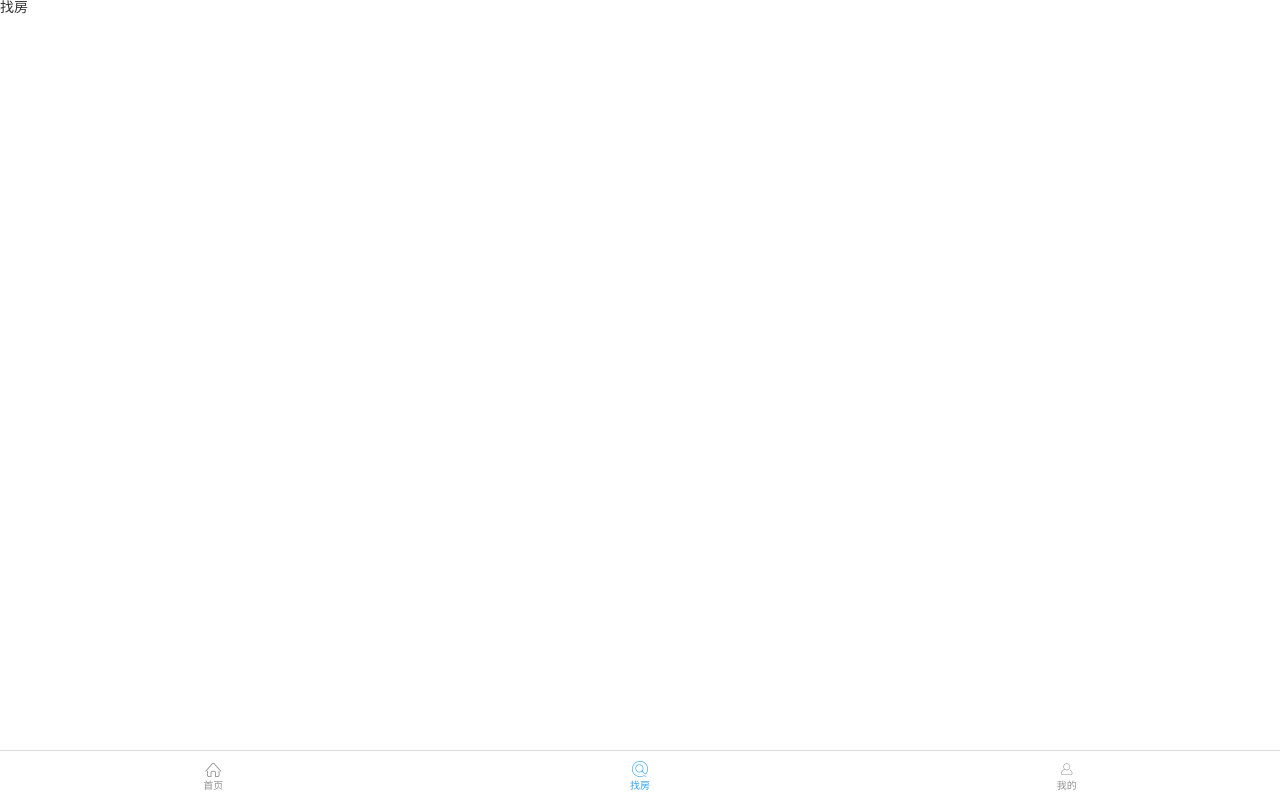
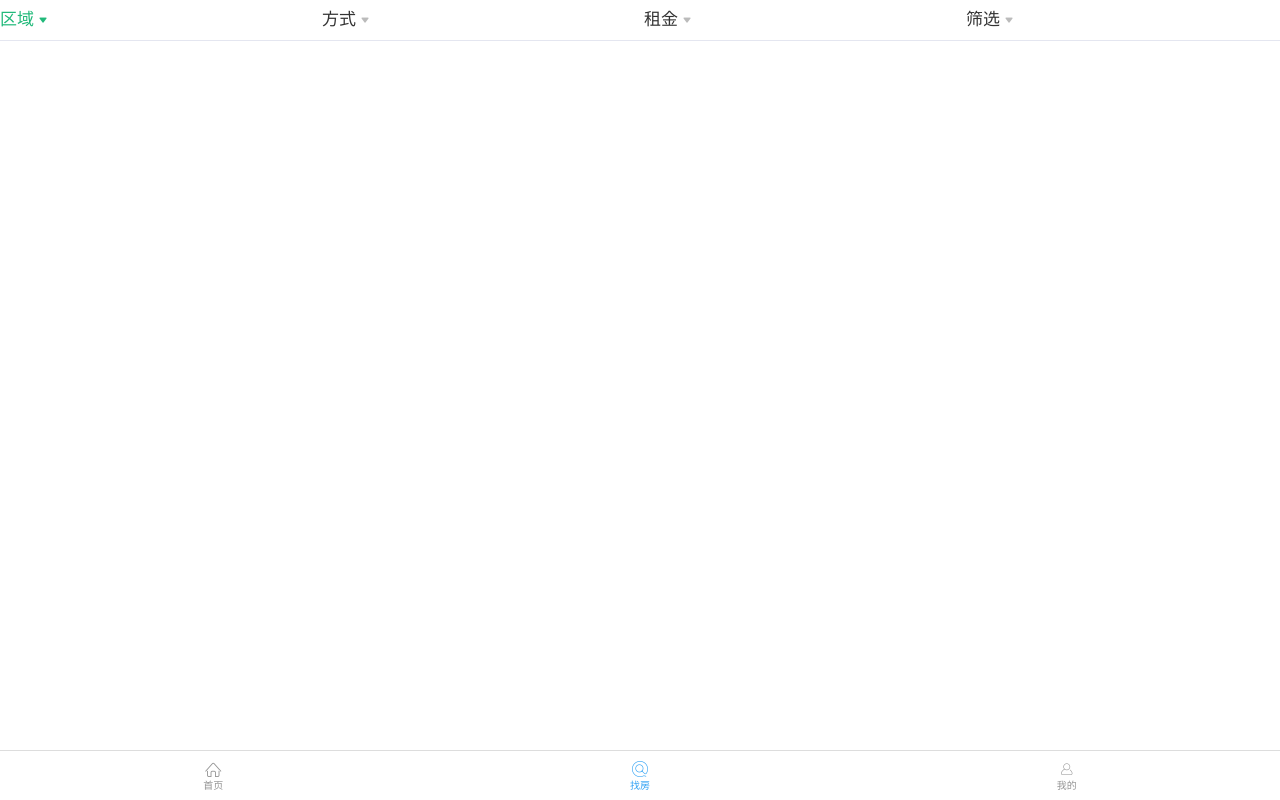
Before and after one commit to yxp1995/my-app, a React (Create React App) app: page /Home/house in a window 1280 px wide. Built offline with nearby package versions, Linux system fonts and the light colour scheme.

Commit message:
找房模块头部导航显示隐藏完成

```diff
--- /dev/null
+++ b/src/components/FilterFooter/index.js
@@ -0,0 +1,26 @@
+import React from 'react'
+
+import { Flex } from 'antd-mobile'
+import PropTypes from 'prop-types'
+
+import styles from './index.module.css'
+
+function FilterFooter({ className, style, onCancel, onSave }) {
+  return (
+    <Flex style={style} className={[styles.root, className || ''].join(' ')}>
+      {/* 取消按钮 */}
+      <span onClick={onCancel} className={[styles.btn, styles.cancel].join(' ')}>取消</span>
+
+      {/* 确定按钮 */}
+      <span className={[styles.btn, styles.ok].join(' ')} onClick={onSave}>确定</span>
+    </Flex>
+  )
+}
+
+// props校验
+FilterFooter.propTypes = {
+  className: PropTypes.string,
+  style: PropTypes.object
+}
+
+export default FilterFooter
--- /dev/null
+++ b/src/components/FilterFooter/index.module.css
@@ -0,0 +1,25 @@
+.root {
+  margin-top: 20px;
+  border-top: 1px solid #e9e9e9;
+}
+
+.btn {
+  display: inline-block;
+  height: 50px;
+  line-height: 50px;
+  text-align: center;
+  font-size: 18px;
+}
+
+.cancel {
+  flex: 1;
+  border-radius: 0;
+  color: #21b97a;
+}
+
+.ok {
+  border-radius: 0;
+  flex: 2;
+  color: #fff;
+  background-color: #21b97a;
+}
--- /dev/null
+++ b/src/pages/House/components/Filter/index.js
@@ -0,0 +1,61 @@
+import React, { Component } from 'react'
+
+import FilterTitle from '../FilterTitle'
+import FilterPicker from '../FilterPicker'
+import FilterMore from '../FilterMore'
+
+import styles from './index.module.css'
+
+export default class Filter extends Component {
+  state = {
+    activeList: {
+      area: true,
+      mode: false,
+      price: false,
+      more: false
+    },
+    pickerOpen: ''
+  }
+  setActive = (active) => {
+    this.setState(() => {
+      return {
+        activeList: { ...this.state.activeList, [active]: true },
+        pickerOpen: active
+      }
+    })
+  }
+  onCancel = () => {
+    this.setState(() => {
+      return {
+        pickerOpen: ''
+      }
+    })
+  }
+  onSave = () => {
+    this.setState(() => {
+      return {
+        pickerOpen: ''
+      }
+    })
+  }
+  render() {
+    const { activeList, pickerOpen } = this.state;
+    return (
+      <div className={styles.root}>
+        {/* 前三个菜单的遮罩层 */}
+        {(pickerOpen === "area" || pickerOpen === "mode" || pickerOpen === "price") && <div className={styles.mask} onClick={this.onCancel}/>}
+
+        <div className={styles.content}>
+          {/* 标题栏 */}
+          <FilterTitle active={activeList} activeClick={this.setActive} />
+
+          {/* 前三个菜单对应的内容： */}
+          {(pickerOpen === "area" || pickerOpen === "mode" || pickerOpen === "price") && <FilterPicker onCancel={this.onCancel} onSave={this.onSave} />}
+
+          {/* 最后一个菜单对应的内容： */}
+          {/* <FilterMore /> */}
+        </div>
+      </div>
+    )
+  }
+}
--- /dev/null
+++ b/src/pages/House/components/Filter/index.module.css
@@ -0,0 +1,20 @@
+.root {
+  position: relative;
+  z-index: 3;
+}
+
+.mask {
+  position: fixed;
+  z-index: 2;
+  left: 0;
+  right: 0;
+  top: 0;
+  bottom: 0;
+  background-color: rgba(0, 0, 0, 0.5);
+}
+
+.content {
+  position: relative;
+  z-index: 3;
+  background-color: #fff;
+}
--- /dev/null
+++ b/src/pages/House/components/FilterMore/index.js
@@ -0,0 +1,44 @@
+import React, { Component } from 'react'
+
+import FilterFooter from '../../../../components/FilterFooter'
+
+import styles from './index.module.css'
+
+export default class FilterMore extends Component {
+  // 渲染标签
+  renderFilters() {
+    // 高亮类名： styles.tagActive
+    return (
+      <span className={[styles.tag, styles.tagActive].join(' ')}>东北</span>
+    )
+  }
+
+  render() {
+    return (
+      <div className={styles.root}>
+        {/* 遮罩层 */}
+        <div className={styles.mask} />
+
+        {/* 条件内容 */}
+        <div className={styles.tags}>
+          <dl className={styles.dl}>
+            <dt className={styles.dt}>户型</dt>
+            <dd className={styles.dd}>{this.renderFilters()}</dd>
+
+            <dt className={styles.dt}>朝向</dt>
+            <dd className={styles.dd}>{this.renderFilters()}</dd>
+
+            <dt className={styles.dt}>楼层</dt>
+            <dd className={styles.dd}>{this.renderFilters()}</dd>
+
+            <dt className={styles.dt}>房屋亮点</dt>
+            <dd className={styles.dd}>{this.renderFilters()}</dd>
+          </dl>
+        </div>
+
+        {/* 底部按钮 */}
+        <FilterFooter className={styles.footer} />
+      </div>
+    )
+  }
+}
--- /dev/null
+++ b/src/pages/House/components/FilterMore/index.module.css
@@ -0,0 +1,71 @@
+.root {
+  position: relative;
+}
+
+.mask {
+  position: fixed;
+  z-index: 2;
+  left: 0;
+  right: 0;
+  top: 0;
+  bottom: 0;
+  background-color: rgba(0, 0, 0, 0.5);
+}
+
+.tags {
+  position: fixed;
+  top: 0;
+  left: 80px;
+  right: 0;
+  bottom: 0;
+  overflow: auto;
+  padding-bottom: 50px;
+  z-index: 3;
+  background-color: #fff;
+}
+
+.tag {
+  display: inline-block;
+  height: 32px;
+  width: 70px;
+  margin: 0 18px 15px 0;
+  border: 1px solid #ddd;
+  border-radius: 3px;
+  line-height: 32px;
+  text-align: center;
+  font-size: 12px;
+  color: #888;
+}
+
+.tagActive {
+  border: 1px solid #21b97a;
+  color: #21b97a;
+  background-color: #defaef;
+}
+
+.dl {
+  padding: 0 15px;
+}
+
+.dt {
+  margin: 20px 0;
+  font-size: 15px;
+}
+
+.dd {
+  border-bottom: 1px solid #e5e5e5;
+  padding-bottom: 14px;
+}
+
+.dd:last-child {
+  border-bottom: 0;
+}
+
+.footer {
+  position: fixed;
+  left: 80px;
+  right: 0;
+  bottom: 0;
+  background-color: #fff;
+  z-index: 3;
+}
--- /dev/null
+++ b/src/pages/House/components/FilterPicker/index.js
@@ -0,0 +1,103 @@
+import React, { Component } from 'react'
+
+import { PickerView } from 'antd-mobile'
+
+import FilterFooter from '../../../../components/FilterFooter'
+
+const province = [
+  {
+    label: '北京',
+    value: '01',
+    children: [
+      {
+        label: '东城区',
+        value: '01-1'
+      },
+      {
+        label: '西城区',
+        value: '01-2'
+      },
+      {
+        label: '崇文区',
+        value: '01-3'
+      },
+      {
+        label: '宣武区',
+        value: '01-4'
+      }
+    ]
+  },
+  {
+    label: '浙江',
+    value: '02',
+    children: [
+      {
+        label: '杭州',
+        value: '02-1',
+        children: [
+          {
+            label: '西湖区',
+            value: '02-1-1'
+          },
+          {
+            label: '上城区',
+            value: '02-1-2'
+          },
+          {
+            label: '江干区',
+            value: '02-1-3'
+          },
+          {
+            label: '下城区',
+            value: '02-1-4'
+          }
+        ]
+      },
+      {
+        label: '宁波',
+        value: '02-2',
+        children: [
+          {
+            label: 'xx区',
+            value: '02-2-1'
+          },
+          {
+            label: 'yy区',
+            value: '02-2-2'
+          }
+        ]
+      },
+      {
+        label: '温州',
+        value: '02-3'
+      },
+      {
+        label: '嘉兴',
+        value: '02-4'
+      },
+      {
+        label: '湖州',
+        value: '02-5'
+      },
+      {
+        label: '绍兴',
+        value: '02-6'
+      }
+    ]
+  }
+]
+
+export default class FilterPicker extends Component {
+  render() {
+    const { onCancel, onSave } = this.props
+    return (
+      <>
+        {/* 选择器组件： */}
+        <PickerView data={province} value={null} cols={3} />
+
+        {/* 底部按钮 */}
+        <FilterFooter onCancel={onCancel} onSave={onSave}/>
+      </>
+    )
+  }
+}
--- /dev/null
+++ b/src/pages/House/components/FilterTitle/index.js
@@ -0,0 +1,41 @@
+import React from 'react'
+
+import { Flex } from 'antd-mobile'
+
+import styles from './index.module.css'
+
+// 条件筛选栏标题数组：
+const titleList = [
+  { title: '区域', type: 'area' },
+  { title: '方式', type: 'mode' },
+  { title: '租金', type: 'price' },
+  { title: '筛选', type: 'more' }
+]
+
+export default function FilterTitle(props) {
+  let { active, activeClick } = props;
+  const setItem = () => {
+    return titleList.map(item => {
+      return <Flex.Item key={item.type}>
+        {/* 选中类名： selected */}
+        <span
+          className={[styles.dropdown,
+            active[item.type] ? styles.selected
+            : ""
+          ].join(' ')}
+          onClick={() => {
+            activeClick(item.type);
+          }}
+        >
+          <span>{item.title}</span>
+          <i className="iconfont icon-arrow" />
+        </span>
+      </Flex.Item>
+    })
+  }
+  return (
+    <Flex align="center" className={styles.root}>
+      { setItem()}
+    </Flex>
+  )
+}
--- /dev/null
+++ b/src/pages/House/components/FilterTitle/index.module.css
@@ -0,0 +1,26 @@
+.root {
+  text-align: center;
+  background-color: #fff;
+  height: 40px;
+  border-bottom: 1px solid #e4e6f0;
+}
+
+.dropdown {
+  display: inline-block;
+  font-size: 17px;
+  background-color: #fff;
+}
+
+.dropdown :global(.icon-arrow) {
+  margin-left: 3px;
+  color: #bbb;
+  font-size: 12px;
+}
+
+.selected {
+  color: #21b97a;
+}
+
+.selected :global(.icon-arrow) {
+  color: #21b97a;
+}
--- a/src/pages/House/index.js
+++ b/src/pages/House/index.js
@@ -1,12 +1,22 @@
 import React from "react";
-import {withRouter} from "react-router-dom";
+// import { Flex } from 'antd-mobile'
 
-class House extends React.PureComponent {
+import Filter from './components/Filter'
+// 导入样式
+import styles from './index.module.css'
+import { withRouter } from "react-router-dom";
+
+// 获取当前定位城市信息
+// const { label } = JSON.parse(localStorage.getItem('currentCity'))
+class HouseList extends React.Component {
     render() {
         return (
-            <div>找房</div>
+            <div className={styles.root}>
+                {/* 条件筛选栏 */}
+                <Filter />
+            </div>
         )
     }
 }
 
-export default withRouter(House);
+export default withRouter(HouseList);
--- /dev/null
+++ b/src/pages/House/index.module.css
@@ -0,0 +1,38 @@
+.root {
+  /* padding-top: 45px; */
+}
+
+/* 顶部导航栏样式 */
+.header {
+  height: 45px;
+  padding: 0 10px;
+  background-color: #f6f5f6;
+}
+
+.header :global(.icon-back) {
+  font-size: 16px;
+  color: #999;
+}
+/*
+.header :global(.icon-map) {
+  color: #00ae66;
+}
+
+.header :global(.search) {
+  height: 30px;
+} */
+
+/* 覆盖 SearchHeader 组件的样式： */
+.searchHeader {
+  position: relative;
+  top: 0;
+  padding: 0;
+}
+
+.searchHeader :global(.icon-map) {
+  color: #00ae66;
+}
+
+.searchHeader :global(.search) {
+  height: 30px;
+}
```
Also changed, not shown: src/pages/House/components/FilterPicker/index.module.css (added), 1 other file (tests, documents, lock files or other folders).
